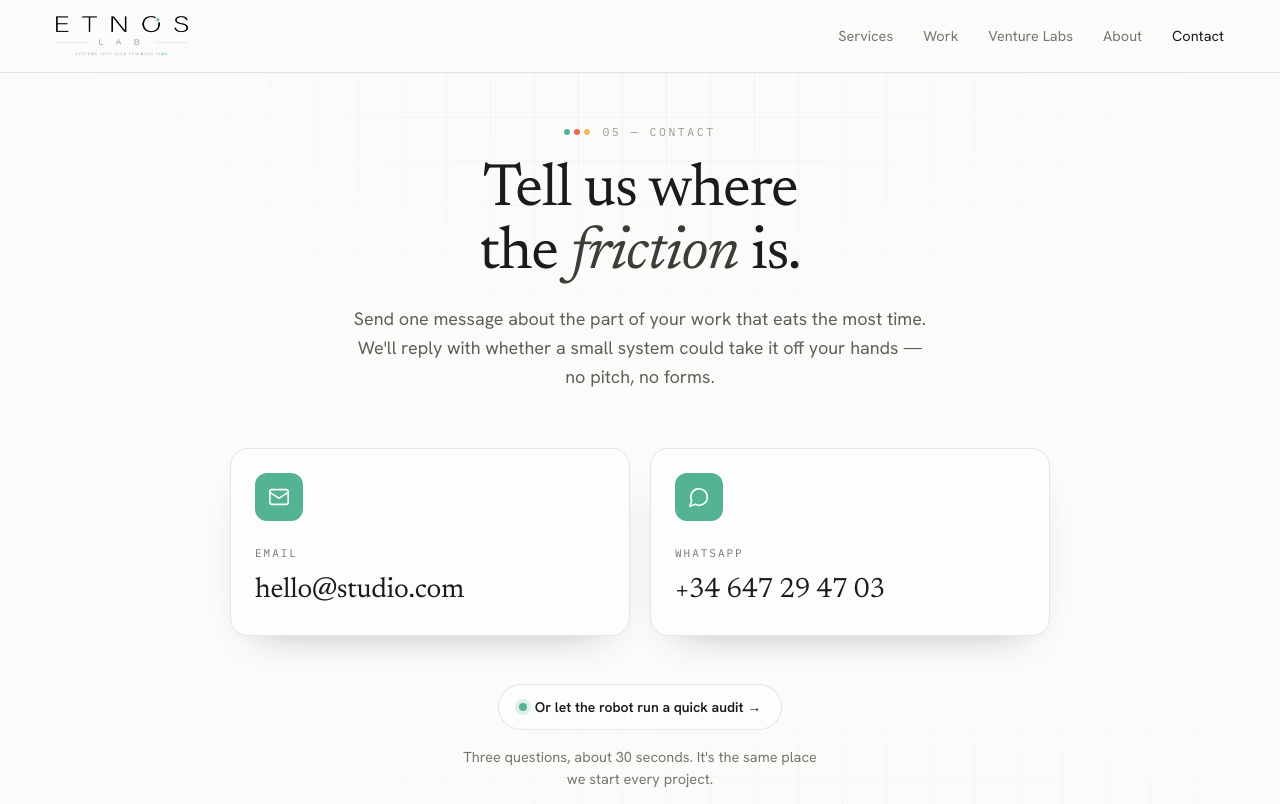
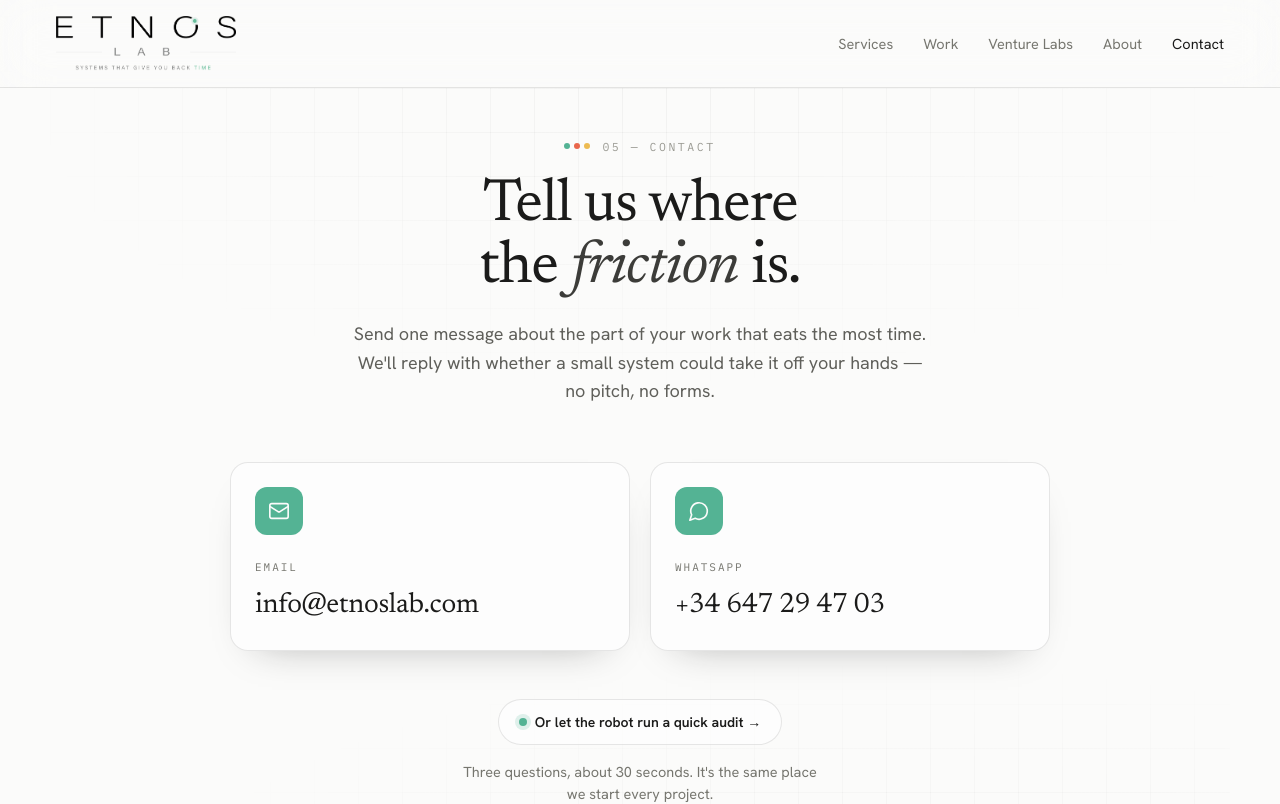
Before and after one commit to marchisanoester/digitalsystemlab, a Next.js app: page /contact in a window 1280 px wide. Shown: the top 804 px of the page. Built offline with nearby package versions, Linux system fonts and the light colour scheme.

Commit message:
Refresh Etnos Lab SEO and logo assets

```diff
--- a/app/layout.tsx
+++ b/app/layout.tsx
@@ -2,8 +2,9 @@ import type { Metadata } from "next";
 import "./globals.css";
 
 export const metadata: Metadata = {
-  title: "ETNOS LAB",
-  description: "Simple digital systems, automations, tools and small software.",
+  title: "ETNOS LAB | AI Automation, Web Development & Digital Solutions",
+  description:
+    "ETNOS LAB creates modern websites, custom software, automation systems and digital experiences that help businesses simplify processes, improve efficiency and grow.",
 };
 
 export default function RootLayout({ children }: { children: React.ReactNode }) {
--- a/components/brand-logo.tsx
+++ b/components/brand-logo.tsx
@@ -9,7 +9,7 @@ export function BrandLogo({ variant = "nav" }: BrandLogoProps) {
   const size =
     isFooter
       ? "h-auto w-[176px] max-[600px]:w-[164px]"
-      : "h-auto w-[132px] max-[420px]:w-[116px]";
+      : "h-auto w-[180px] max-[420px]:w-[150px]";
 
   return (
     <img
--- a/components/reference-landing.tsx
+++ b/components/reference-landing.tsx
@@ -198,7 +198,7 @@ export function ReferenceLanding() {
           border-bottom: 1px solid var(--line);
         }
         .topnav .brand { display: flex; align-items: center; margin-right: auto; cursor: pointer; }
-        .brand-logo { display: block; width: 132px; height: auto; }
+        .brand-logo { display: block; width: 180px; height: auto; }
         .topnav .links { display: flex; align-items: center; gap: 30px; }
         .topnav a, .topnav button.linkish {
           font-size: 14.5px;
@@ -268,7 +268,7 @@ export function ReferenceLanding() {
           .burger { display: flex; }
         }
         @media (max-width: 420px) {
-          .brand-logo { width: 116px; }
+          .brand-logo { width: 150px; }
         }
         iframe.sec { display: block; width: 100%; border: 0; background: var(--bg); }
         iframe#s-hero { height: 100vh; height: 100svh; }
--- a/lib/site-config.ts
+++ b/lib/site-config.ts
@@ -4,11 +4,11 @@ export const siteConfig = {
     src: "/assets/etnos-lab.png",
     footerSrc: "/assets/etnos-lab-white.png",
     width: 922,
-    height: 280,
+    height: 281,
     footerWidth: 1072,
     footerHeight: 384,
   },
-  email: "hello@studio.com",
+  email: "info@etnoslab.com",
   whatsappLabel: "+34 647 29 47 03",
   whatsappUrl: "https://wa.me/34647294703",
   calendarUrl: "#",
```
Also changed, not shown: public/assets/etnos-lab-white.png, public/assets/etnos-lab.png.
